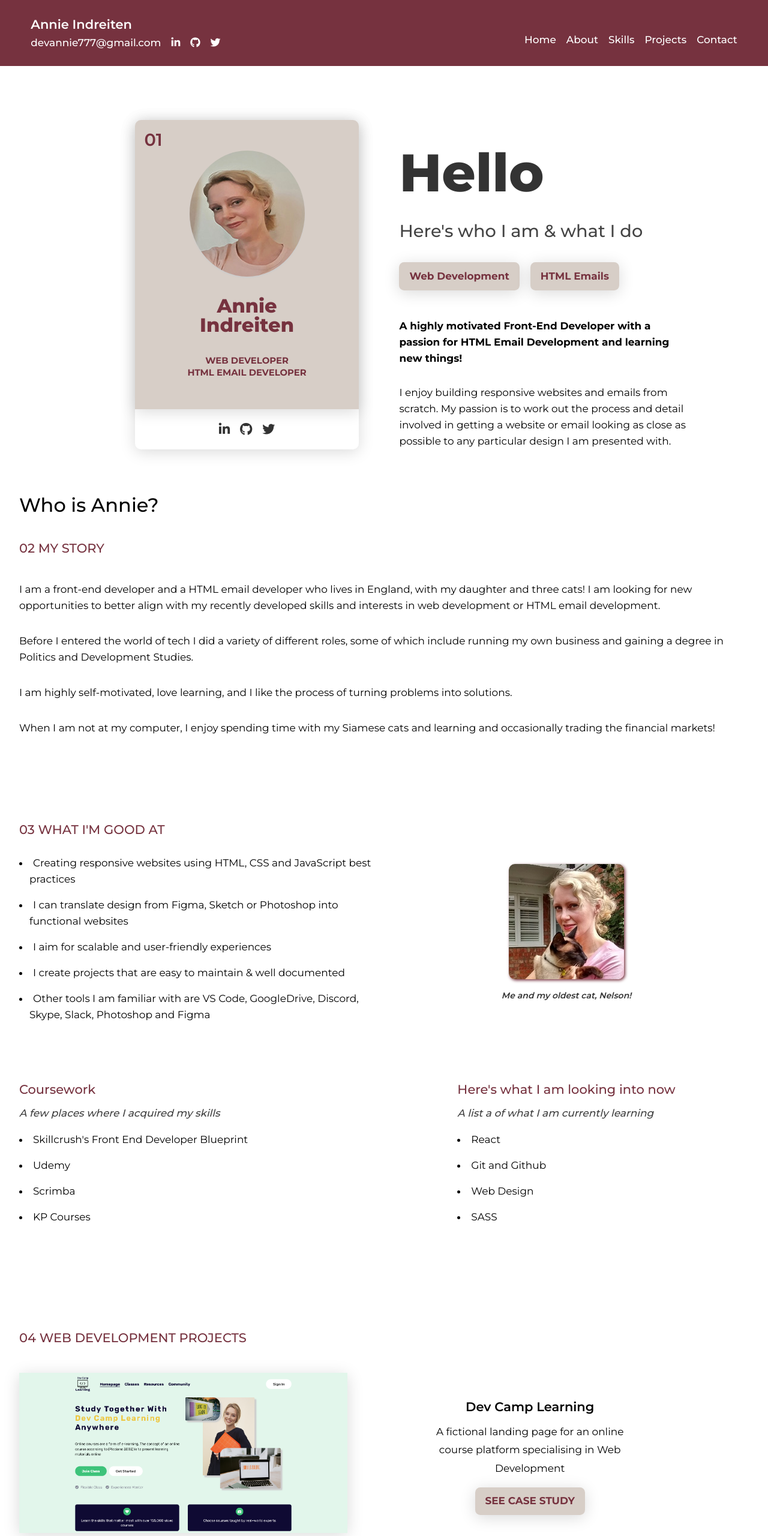
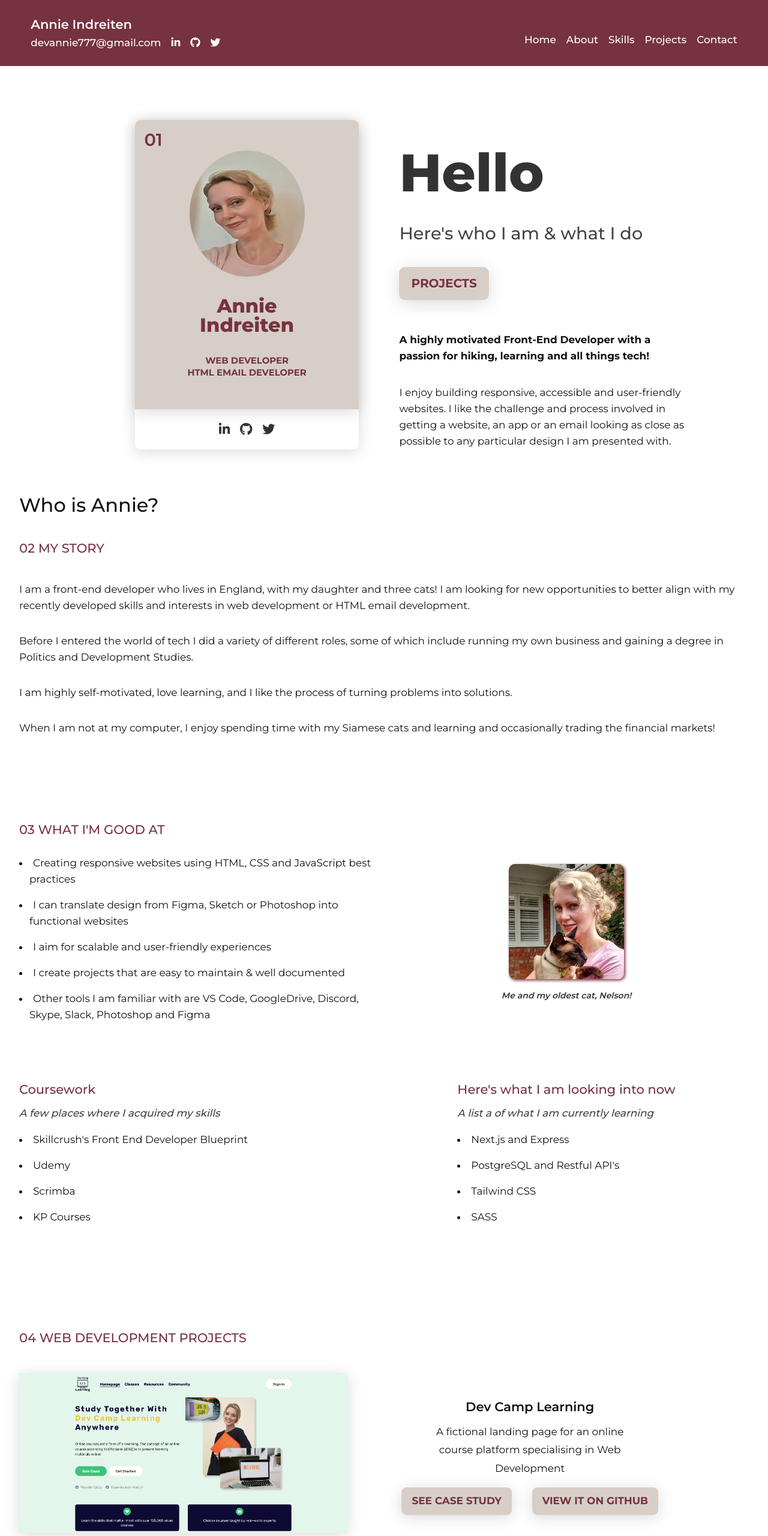
Before and after one commit to AnnieCat73/portfolio-master-website, a plain HTML site: page index.html in a window 1280 px wide. Shown: the top 2560 px of the page at 60% size. Drawn offline with Linux system fonts and the light colour scheme.

Commit message:
Hero update and Project buttons and image link updates

```diff
--- a/index.html
+++ b/index.html
@@ -138,19 +138,14 @@
         <h1 class="heading">Hello</h1>
         <p class="text-heading">Here's who I am & what I do</p>
         <div class="home-btns">
-          <a href="index.html#projects" class="btn">Web Development</a>
-          <a href="index.html#emails" class="btn">HTML Emails</a>
+          <a href="index.html#projects" class="btn">Projects</a>
+          <!--<a href="index.html#emails" class="btn">HTML Emails</a>-->
         </div>
-        <p class="hero-strong"><strong>A highly motivated Front-End Developer with a passion for HTML Email Development and learning new
-            things!</strong>
+        <p class="hero-strong"><strong>A highly motivated Front-End Developer with a passion for hiking, learning and all things tech!</strong>
         </p>
         <div class="hero-text flow">
-          <p>I enjoy building responsive websites and emails
-            from
-            scratch.
-            My passion is to work out the process and detail involved in getting a website or email looking as close as possible
-            to
-            any particular design I am presented with.
+          <p>I enjoy building responsive, accessible and user-friendly websites. I like the challenge and process involved in getting a website, an app or an email looking as close as possible
+            to any particular design I am presented with.
           </p>
         </div>
       </div>
@@ -162,7 +157,7 @@
       <h3 class="sub-heading">Who is Annie?</h3>
       <h2 class="section-title">02 My story</h2>
       <div class="about-text space-larger">
-        <p>I am a front-end developer and a HTML email developer who lives in England, with my daughter and three cats! I am looking for new
+        <p>I am a front-end developer who lives in England, with my daughter and three cats! I am looking for new
           opportunities to better align with my recently developed skills and interests in web development or HTML email development.</p>
         <p> Before I entered the world of tech I
           did a variety of different roles, some of which include running my own business and gaining a degree in
@@ -212,9 +207,9 @@
         <h2 class="section-title-skills">Here's what I am looking into now</h2>
         <p class="sub-heading-skills">A list a of what I am currently learning </p>
         <ul class="skills-list space-small">
-          <li class="list-item">React</li>
-          <li class="list-item">Git and Github</li>
-          <li class="list-item">Web Design</li>
+          <li class="list-item">Next.js and Express</li>
+          <li class="list-item">PostgreSQL and Restful API's</li>
+          <li class="list-item">Tailwind CSS</li>
           <li class="list-item">SASS</li>
         </ul>
       </div>
@@ -226,47 +221,60 @@
       <h2 class="section-title">04 Web Development Projects</h2>
 
       <div class="project flow">
-        <img src="./images/screenshots/Dev-Camp-1.png" alt="Dev Camp Learning" class="project-img">
+        <a href="https://dev-camp-learning.pages.dev/"><img src="./images/screenshots/Dev-Camp-1.png" alt="Dev Camp Learning" class="project-img"></a>
         <div class="project-details flow">
           <h3 class="project-title">Dev Camp Learning</h3>
           <p>A fictional landing page for an online course platform specialising in Web Development</p>
-          <a href="dev-camp-learning.html" class="btn">SEE CASE STUDY</a>
+          <div class="email-btns">
+            <a href="dev-camp-learning.html" class="btn">See case study</a>
+            <a href="https://github.com/AnnieCat73/Dev-Camp-Learning" class="btn">View it on GitHub</a>
+          </div>
+
         </div>
       </div>
       <div class="project flow">
-        <img src="./images/screenshots/Github-Repo-Gallery-1.png" alt="Github Repo Gallery" class="project-img">
+        <a href="https://anniecat73.github.io/github-repo-gallery/"><img src="./images/screenshots/Github-Repo-Gallery-1.png" alt="Github Repo Gallery" class="project-img"></a>
         <div class="project-details flow">
           <h3 class="project-title">GitHub Repo Gallery</h3>
           <p>A JavaScript project showing a gallery of my repositories from my GitHub portfolio</p>
-          <a href="github-repo-gallery.html" class="btn">SEE CASE STUDY</a>
+          <div class="email-btns">
+            <a href="github-repo-gallery.html" class="btn">See case study</a>
+            <a href="https://github.com/AnnieCat73/github-repo-gallery" class="btn">View it on GitHub</a>
+          </div>
         </div>
       </div>
       <div class="project flow">
-        <img src="./images/screenshots/knitting-pro.png" alt="Become a Knitting Pro" class="project-img">
+        <a href="https://knitting-pro-website.pages.dev/"><img src="./images/screenshots/knitting-pro.png" alt="Become a Knitting Pro" class="project-img"></a>
         <div class="project-details flow">
           <h3 class="project-title">Become a Knitting Pro</h3>
           <p>An advanced CSS challenge building a Responsive website using Flexbox and CSS Grid and other CSS techniques
           </p>
-          <a href="https://knitting-pro-website.pages.dev/" target="_blank" class="btn">VIEW IT HERE</a>
+          <div class="email-btns">
+            <a href="https://knitting-pro-website.pages.dev/" target="_blank" class="btn">View it here</a>
+            <a href="https://github.com/AnnieCat73/knitting-pro-website" class="btn">View it on GitHub</a>
+          </div>
         </div>
       </div>
       <div class="project flow">
-        <img src="./images/screenshots/Photosnap-home.png" alt="Photosnap" class="project-img">
+        <a href="https://photosnap.pages.dev/"><img src="./images/screenshots/Photosnap-home.png" alt="Photosnap" class="project-img"></a>
         <div class="project-details flow">
           <h3 class="project-title">Photosnap</h3>
           <p>A multi-page website challenge based on a Figma design from <a href="https://www.frontendmentor.io"
               class="">Frontend
               Mentor</a>. It was a great opportunity to practice my CSS Grid and Flexbox skills!
           </p>
-          <a href="https://photosnap.pages.dev/" target="_blank" class="btn">VIEW IT HERE</a>
+          <div class="email-btns">
+            <a href="https://photosnap.pages.dev/" target="_blank" class="btn">View it here</a>
+            <a href="https://github.com/AnnieCat73/Photosnap" class="btn">View it on GitHub</a>
+          </div>
         </div>
       </div>
       <div class="project flow">
-        <img src="./images/screenshots/sticky-note.png" alt="Sticky Note UI" class="project-img">
+        <a href="https://codesandbox.io/s/l12-build-your-big-component-deletesavenotesstickynotesui9-x1cks"><img src="./images/screenshots/sticky-note.png" alt="Sticky Note UI" class="project-img"></a>
         <div class="project-details flow">
           <h3 class="project-title">Sticky Note UI</h3>
           <p>An app built with React that lets you add, edit, delete, save and search for a note</p>
-          <a href="https://codesandbox.io/s/l12-build-your-big-component-deletesavenotesstickynotesui9-x1cks" target="_blank" class="btn">VIEW IT HERE</a>
+          <a href="https://codesandbox.io/s/l12-build-your-big-component-deletesavenotesstickynotesui9-x1cks" target="_blank" class="btn">View it here</a>
         </div>
       </div>
     </section>
@@ -278,7 +286,7 @@
       <h2 class="section-title">05 HTML Emails</h2>
 
       <div class="email flow">
-        <img src="./images/screenshots/tran-email.png" alt="Transactional Email" class="project-img">
+        <a href="https://devannie-transactional-email.pages.dev/"><img src="./images/screenshots/tran-email.png" alt="Transactional Email" class="project-img"></a>
         <div class="email-details flow">
           <h3 class="project-title">Transactional Email</h3>
           <p>A transactional email that uses media queries only for responsiveness.</p>
@@ -290,7 +298,7 @@
         </div>
       </div>
       <div class="email flow">
-        <img src="./images/screenshots/newsletter-img.png" alt="Newsletter Email" class="project-img">
+        <a href="https://devannie-newsletter-email.pages.dev/"><img src="./images/screenshots/newsletter-img.png" alt="Newsletter Email" class="project-img"></a>
         <div class="email-details flow">
           <h3 class="project-title">Newsletter Email</h3>
           <p>A fully responsive email without media queries.</p>
@@ -302,7 +310,7 @@
         </div>
       </div>
       <div class="email flow">
-        <img src="./images/screenshots/promotional-email-update.png" alt="Promotional Emnail" class="project-img">
+        <a href="https://promotional-email.pages.dev/"><img src="./images/screenshots/promotional-email-update.png" alt="Promotional Email" class="project-img"></a>
         <div class="email-details flow">
           <h3 class="project-title">Promotional Email</h3>
           <p>A responsive email coded using the fluid hybrid approach of HTML email development</p>
@@ -315,7 +323,7 @@
         </div>
       </div>
       <div class="email flow">
-        <img src="./images/screenshots/milestone-email.png" alt="Milestone Email" class="project-img">
+        <a href="https://devannie-milestone-email.pages.dev/"><img src="./images/screenshots/milestone-email.png" alt="Milestone Email" class="project-img"></a>
         <div class="email-details flow">
           <h3 class="project-title">Milestone Email</h3>
           <p>An email coded with the fluid hybrid method of HTML responsive email development</p>
--- a/style.css
+++ b/style.css
@@ -4,7 +4,7 @@
 
 :root {
   /* colors */
-  --clr-dark-100: #000000;
+  --clr-dark-100: #111;
   --clr-dark-200: #333333;
   --clr-dark-300: #404040;
   --clr-dark-400: #444444;
@@ -165,6 +165,7 @@ select {
 
 /* remove animations for people who've turned them off */
 @media (prefers-reduced-motion: reduce) {
+
   *,
   *::before,
   *::after {
@@ -179,31 +180,31 @@ select {
 /* Utility classes     */
 /* ------------------- */
 
-.flow > *:not(:first-child) {
+.flow>*:not(:first-child) {
   margin-top: 1rem;
 }
 
-.space-large > * {
+.space-large>* {
   margin-top: 2rem;
 }
 
-.space-larger > *:not(:first-child) {
+.space-larger>*:not(:first-child) {
   margin-top: 2rem;
 }
 
-.space-xl > * {
+.space-xl>* {
   margin-top: 2.8rem;
 }
 
-.space-xls > *:not(:first-child) {
+.space-xls>*:not(:first-child) {
   margin-top: 2.8rem;
 }
 
-.space-more > * {
+.space-more>* {
   margin-top: 4rem;
 }
 
-.space-small > * {
+.space-small>* {
   margin-top: 1rem;
 }
 
@@ -291,13 +292,11 @@ select {
 
 .main-grid {
   display: grid;
-  grid-template-columns: minmax(1.5rem, 1fr) minmax(0px, 35rem) minmax(
-      1.5rem,
-      1fr
-    );
+  grid-template-columns: minmax(1.5rem, 1fr) minmax(0px, 35rem) minmax(1.5rem,
+      1fr);
 }
 
-.main-grid > * {
+.main-grid>* {
   grid-column: 2;
 }
 
@@ -347,10 +346,8 @@ section:nth-of-type(6) {
 
 @media (min-width: 45em) {
   .main-grid {
-    grid-template-columns: minmax(2rem, 1fr) repeat(2, minmax(0px, 40rem)) minmax(
-        2rem,
-        1fr
-      );
+    grid-template-columns: minmax(2rem, 1fr) repeat(2, minmax(0px, 40rem)) minmax(2rem,
+        1fr);
   }
 }
 
@@ -445,6 +442,7 @@ section:nth-of-type(6) {
 .close-nav:focus {
   opacity: 0.5;
 }
+
 /*end hamburger menu*/
 
 .name {
@@ -538,6 +536,7 @@ section:nth-of-type(6) {
     font-weight: var(--fw-500);
     transition: font-weight ease-in-out 0.4s;
   }
+
   .nav-link:hover,
   .nav-link:focus {
     font-weight: var(--fw-600);
@@ -663,7 +662,8 @@ section:nth-of-type(6) {
   margin-bottom: 1em;
   background-color: var(--clr-light-200);
   color: var(--clr-accent-350);
-  text-transform: capitalize;
+  text-transform: uppercase;
+  font-size: var(--fs-500);
 }
 
 @media (min-width: 15em) and (max-width: 27em) {
@@ -673,6 +673,10 @@ section:nth-of-type(6) {
 }
 
 @media (min-width: 45em) {
+  .home-btns a {
+    font-size: var(--fs-550);
+  }
+
   .hero {
     grid-template-areas: ". hero-card hero-content .";
     column-gap: 1em;
@@ -795,7 +799,8 @@ section:nth-of-type(6) {
 }
 
 .sub-heading-skills {
-  color: var(--clr-dark-300); /*500*/
+  color: var(--clr-dark-300);
+  /*500*/
   font-size: var(--fs-400);
   font-style: italic;
   font-weight: var(--fw-500);
@@ -834,6 +839,7 @@ section:nth-of-type(6) {
   .section-title-skills {
     font-size: var(--fs-400);
   }
+
   .sub-heading-skills {
     font-size: var(--fs-200);
   }
@@ -947,6 +953,7 @@ section:nth-of-type(6) {
   .project:nth-of-type(3) {
     margin-bottom: 3rem;
   }
+
   .project:nth-of-type(4) {
     margin-bottom: 3rem;
   }
@@ -1045,6 +1052,7 @@ section:nth-of-type(6) {
   .email:nth-of-type(3) {
     margin-bottom: 3rem;
   }
+
   /*.project:nth-of-type(4) {
     margin-bottom: 3rem;
   }*/
```
